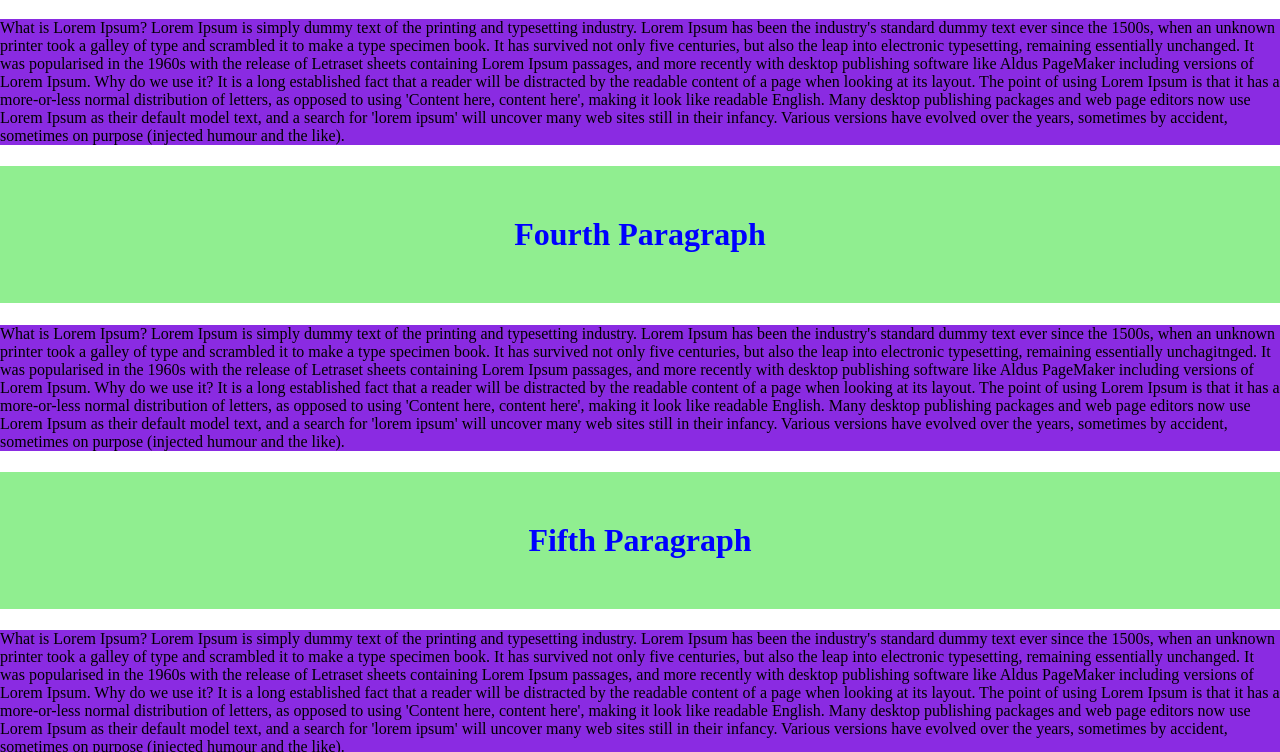
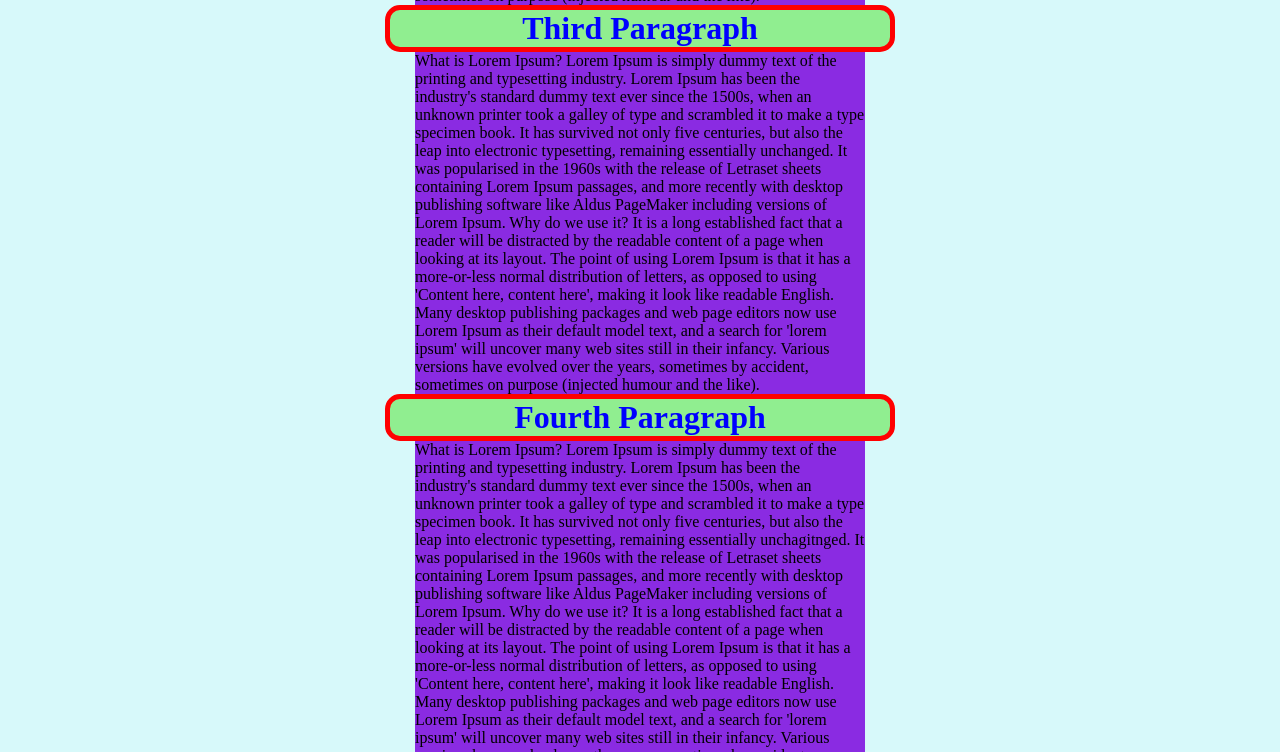
Before and after one commit to Mehedi-Hasan13/first-github-repo, a plain HTML site: page index.html in a window 1280 px wide. Shown: the part 773-1525 px from the top of the page. Drawn offline with Linux system fonts and the light colour scheme.

Commit message:
styles of h1

```diff
--- a/style.css
+++ b/style.css
@@ -1,13 +1,22 @@
 body{
     margin: 0px;
+    background-color: rgb(215, 249, 250);
 }
 p{
     background-color: blueviolet;
+    margin: 0px;
+    width: 450px;
+    margin: auto;
+
 }
 h1{
     text-align: center;
     background-color: lightgreen;
-    padding: 50px;
+    border: 5px solid red;
+    border-radius: 15px;
+    margin: 0px;
+    margin: auto;
+    width: 500px;
 }
 h1{
     color: blue;
```
